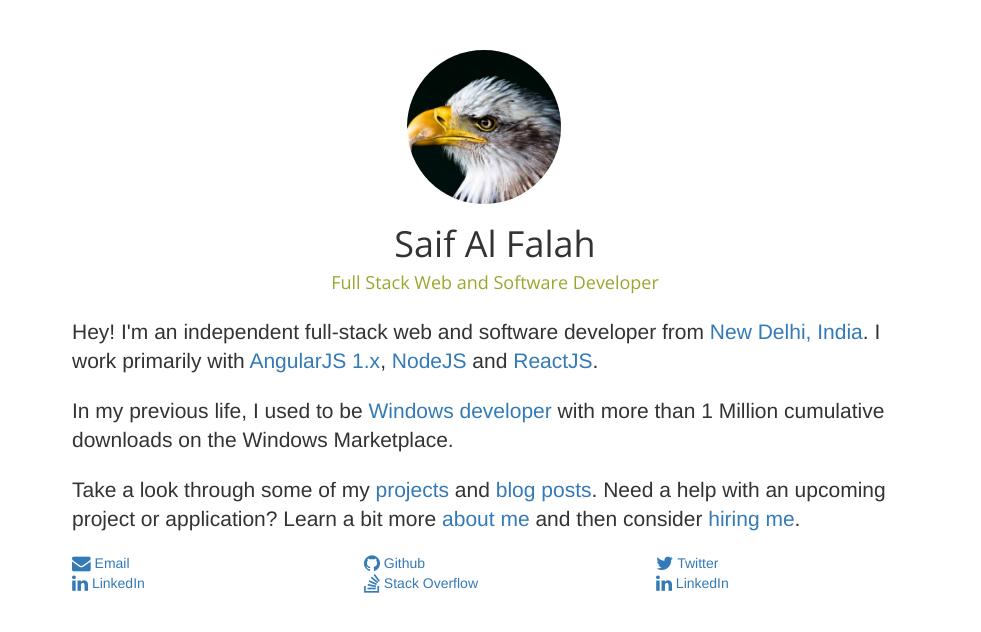
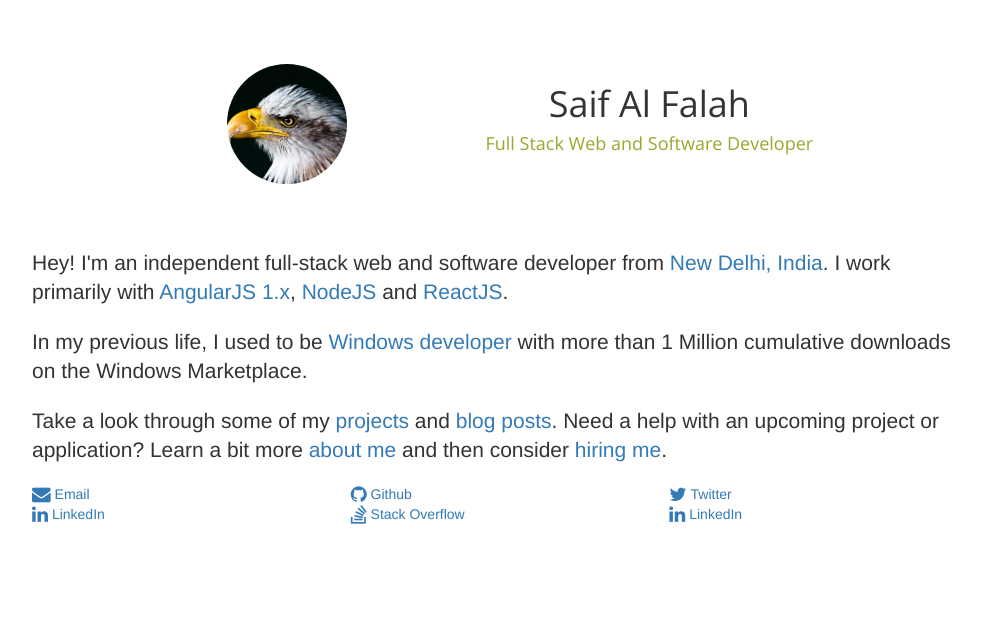
Before and after one commit to saifalfalah/saifalfalah.github.io--deprecated, a website: page index.html in a window 1280 px wide. Shown: the whole page, without its empty margins (145-1126 px from the left). Drawn offline with nearby package versions, Linux system fonts and the light colour scheme.

Commit message:
New view

```diff
--- a/assets/css/main.css
+++ b/assets/css/main.css
@@ -1,31 +1,15 @@
-body {
-    padding-top: 50px;
-    padding-bottom: 50px;
-    padding-left: 40px;
-    padding-right: 40px;
+
+header {
+    margin: 5vw;
 }
-img {
-    margin-left: 3vw;
-    width: 12vw;
-}
-@media only screen and (min-width: 768px){
-    .pad {
+
+ .pad {
         padding-left: 5vw!important;
     }
     .container-fluid {
     padding-left: 15vw!important;
     padding-right: 15vw!important;
 }
-}
-.header {
-    padding-bottom: 20px;
-    border-bottom: 1px solid #e5e5e5;
-}
-
-.content {
-    padding-top: 14px;
-}
-
 .subtle {
     color: #9CA62E;
 }
--- a/index.html
+++ b/index.html
@@ -4,7 +4,7 @@
 <head>
     <meta charset="utf-8">
     <meta http-equiv="X-UA-Compatible" content="IE=edge">
-    <meta name="viewport" content="width=device-width, initial-scale=1">
+    <meta name="viewport" content="width=device-width, initial-scale=1.0"/>
     <!-- The above 3 meta tags *must* come first in the head; any other head content must come *after* these tags -->
     <title>Saif Al Falah | Full Stack Web Developer</title>
 
@@ -25,41 +25,29 @@
 
 <body>
     <div class="container-fluid">
-        <div class="row">
-       <div class="col-xs-4 col-xs-offset-4  col-sm-offset-4">
-                <img src="./assets/images/bird.jpg" alt="saif al falah" class="img-circle">
-       </div>
-</div>
-
-                    <h1 class="bootstrap-override text-center">Saif Al Falah</h1>
+        <header class="row">
 
 
-
-                    <h4 class="subtle bootstrap-override text-center">Full Stack Web and Software Developer</h4>
-
-
-
-    <!--<div class="container">
-        <div class="row header">
-
-            <div class="col-sm-3">
-                <img src="./assets/images/bird.jpg" alt="saif al falah" class="img-circle" height="135" width="135">
-            </div>
-
-            <div class="col-sm-8 col-sm-offset-1 header-text">
+            <div class="col-md-4 col-md-offset-1">
                 <div class="row">
-                    <h1 class="bootstrap-override">Saif Al Falah</h1>
-                </div>
-
-                <div class="row">
-                    <h4 class="subtle bootstrap-override">Full Stack Web and Software Developer</h4>
+                    <figure class="col-sm-4 col-sm-offset-4 col-xs-4 col-xs-offset-4">
+                        <img src="./assets/images/bird.jpg" alt="saif al falah" class="img-circle img-center" width="120px">
+                    </figure>
                 </div>
             </div>
 
-        </div>-->
+            <div class='col-md-6'>
+                <h1 class="bootstrap-override text-center">Saif Al Falah</h1>
+                <h4 class="subtle bootstrap-override text-center">Full Stack Web and Software Developer</h4>
+            </div>
 
-        <div class="row content">
-            <p class="lead">Hey! I'm an independent full-stack web and software developer from <a href="https://goo.gl/maps/eF71q9ojERq" target="_blank">New Delhi, India</a>. I work primarily with <a href="http://angularjs.org/" target="_blank">AngularJS 1.x</a>, <a href="https://nodejs.org/" target="_blank">NodeJS</a> and <a href="https://facebook.github.io/react/" target="_blank">ReactJS</a>.</p>
+         </header>
+
+        <div class="row">
+            <p class="lead">Hey! I'm an independent full-stack web and software developer from
+                <a href="https://goo.gl/maps/eF71q9ojERq" target="_blank">New Delhi, India</a>.
+                I work primarily with <a href="http://angularjs.org/" target="_blank">AngularJS 1.x</a>,
+                <a href="https://nodejs.org/" target="_blank">NodeJS</a> and <a href="https://facebook.github.io/react/" target="_blank">ReactJS</a>.</p>
 
             <p class="lead">In my previous life, I used to be <a href="./assets/views/windows.html">Windows developer</a> with more than 1 Million cumulative downloads
                 on the Windows Marketplace.</p>
@@ -91,12 +79,13 @@
                     <a href="https://linkedin.com/saifalfalah" target="_blank"><i class="fa  fa-stack-overflow fa-lg" aria-hidden="true"></i>&nbsp;Stack Overflow</a>
                 </div>
                 <div class="col-sm-4">
-                    <a href="https://linkedin.com/saifalfalah" target="_blank"><i class="fa fa-linkedin fa-lg" aria-hidden="true"></i>&nbsp;LinkedIn</a>
+                    <a href="https://linkedin.com/saifalfalah" target="_blank"><i class="fa fa-linkedin fa-lg" aria-hidden="true">
+                        </i>&nbsp;LinkedIn</a>
                 </div>
             </div>
         </div>
     </div>
-     </div>
+
 
     <script src="./assets/js/app.js"></script>
     <!-- jQuery (necessary for Bootstrap's JavaScript plugins) -->
```
